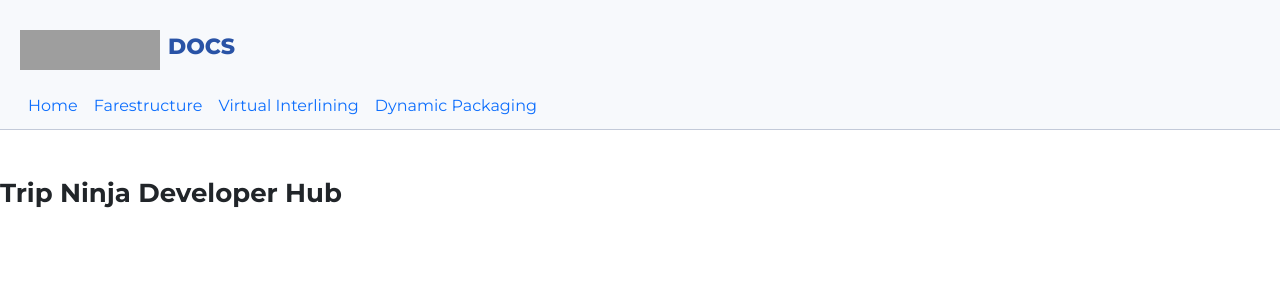
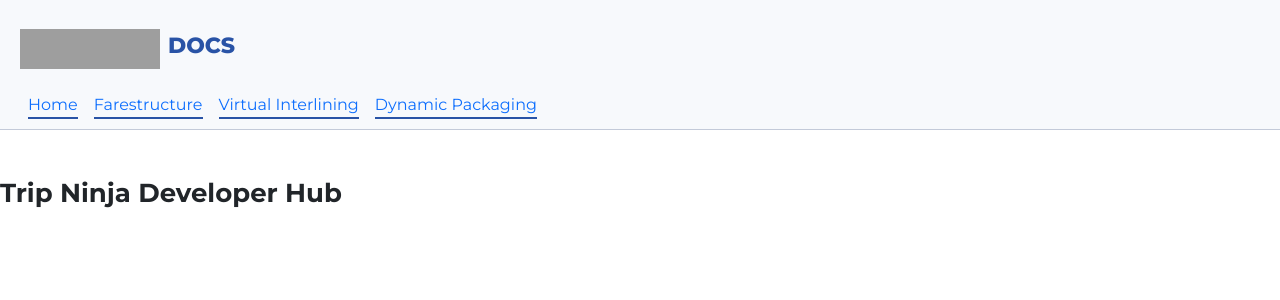
Before and after one commit to trip-ninja-inc/trip_ninja_api_docs, a React (Create React App) app in the folder trip-ninja-docs/: page / in a window 1280 px wide. Shown: the top 300 px of the page. Built offline with nearby package versions, Linux system fonts and the light colour scheme; grey boxes are pictures that could not be loaded.

Commit message:
inital nav link hover effect

```diff
--- a/trip-ninja-docs/src/navbar/NavBar.css
+++ b/trip-ninja-docs/src/navbar/NavBar.css
@@ -10,3 +10,20 @@
   font-weight: 800;
   font-size: 22px;
 }
+
+.nav-link {
+  position: relative;
+}
+
+.nav-link:hover {
+  color: var(--primary) !important;
+  font-weight: 700;
+}
+
+.nav-link::after {
+  content: "";
+  height: 2px;
+  width: 100%;
+  background: var(--primary);
+  display: block;
+}
--- a/trip-ninja-docs/src/navbar/NavBar.tsx
+++ b/trip-ninja-docs/src/navbar/NavBar.tsx
@@ -32,7 +32,7 @@ export default function NavBar() {
             </div>
             <div className="collapse navbar-collapse pt-3 ms-2" id="navbarNavAltMarkup">
               <div className="navbar-nav ms-auto">
-                <a className="nav-link active" aria-current="page" href="/">Home</a>
+                <a className="nav-link active-link" aria-current="page" href="/">Home</a>
                 <a className="nav-link" href="/farestructure/overview/">Farestructure</a>
                 <a className="nav-link" href="/">Virtual Interlining</a>
                 <a className="nav-link" href="/">Dynamic Packaging</a>
```
